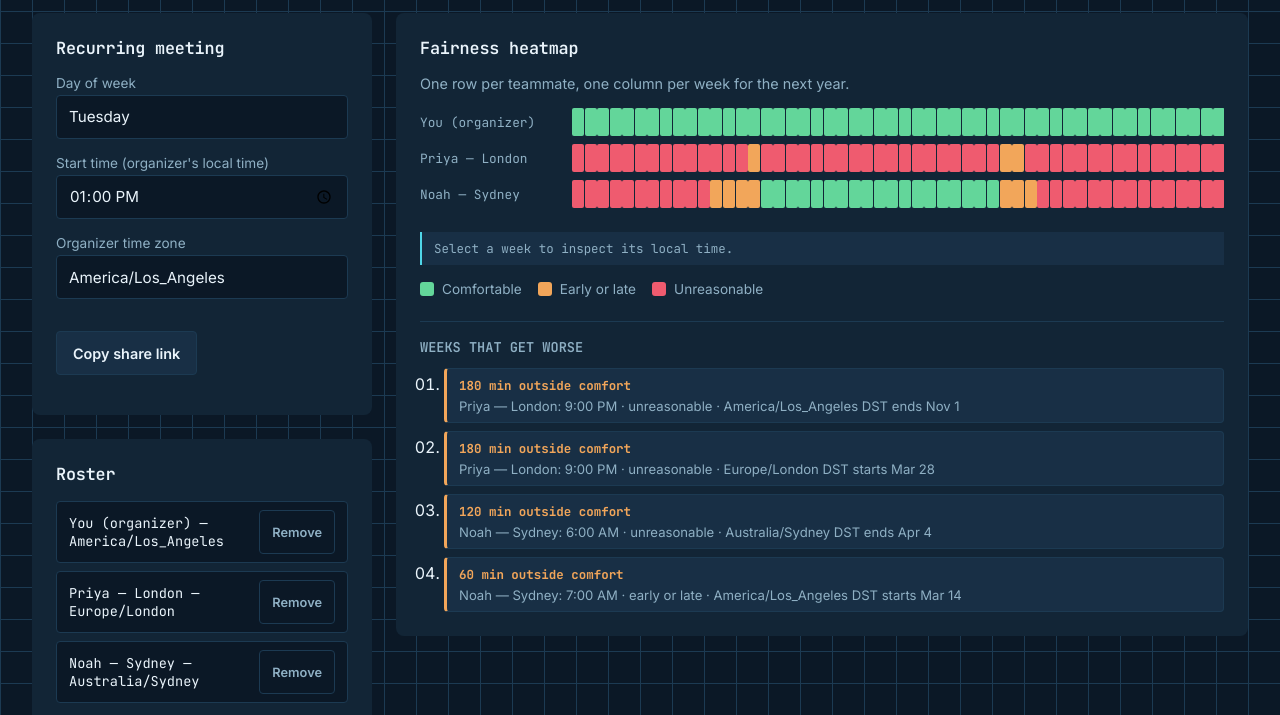
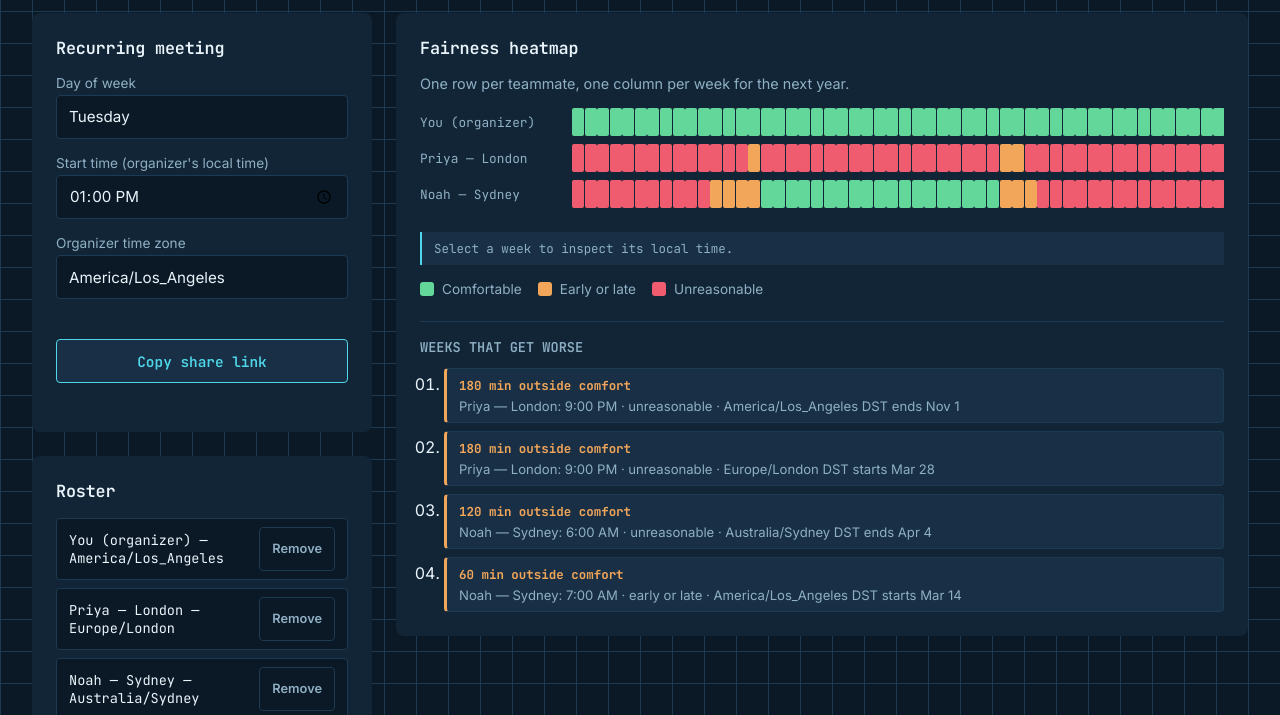
Before and after one commit to ctkrug/fair-hours, a website with bundled scripts: page site/index.html in a window 1280 px wide. Shown: the part 85-800 px from the top of the page. Built offline with nearby package versions, Linux system fonts and the light colour scheme.

Commit message:
style(site): give sharing a blueprint feedback state

```diff
--- a/site/css/styles.css
+++ b/site/css/styles.css
@@ -236,6 +236,35 @@ body {
 
 .btn-accent:hover {
   background: #6ee0ef;
+}
+
+.btn-share {
+  width: 100%;
+  margin-top: var(--space-2);
+  border-color: var(--accent);
+  color: var(--accent);
+  font-family: var(--font-display);
+}
+
+.btn-share:hover {
+  background: rgba(79, 214, 232, 0.12);
+  box-shadow: 2px 2px 0 var(--grid-line);
+}
+
+.btn-share.is-confirmed {
+  border-color: var(--success);
+  color: var(--success);
+}
+
+.copy-status {
+  min-height: 1.25em;
+  margin: var(--space-2) 0 0;
+  color: var(--text-muted);
+  font-size: 0.82rem;
+}
+
+.copy-status.is-error {
+  color: var(--danger);
 }
 
 .btn-remove {
```
